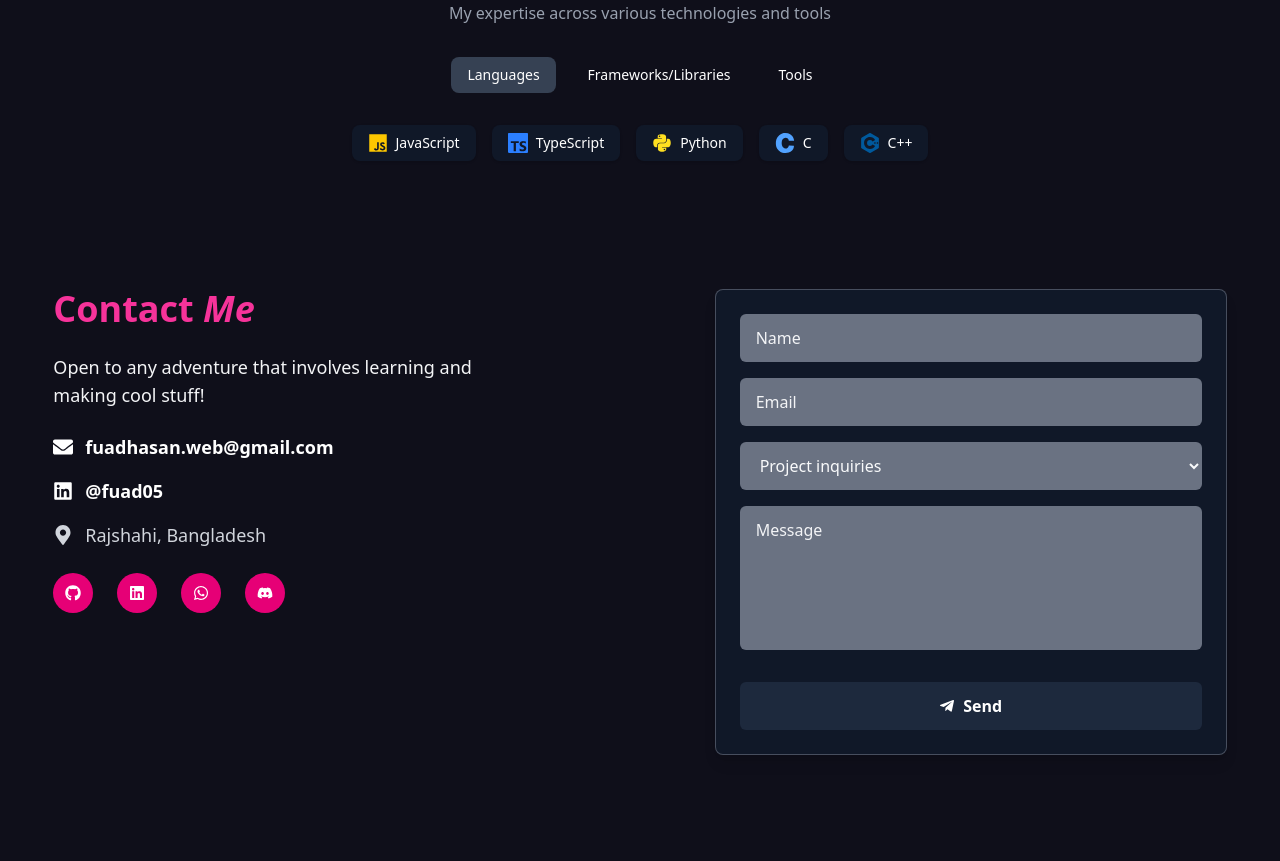
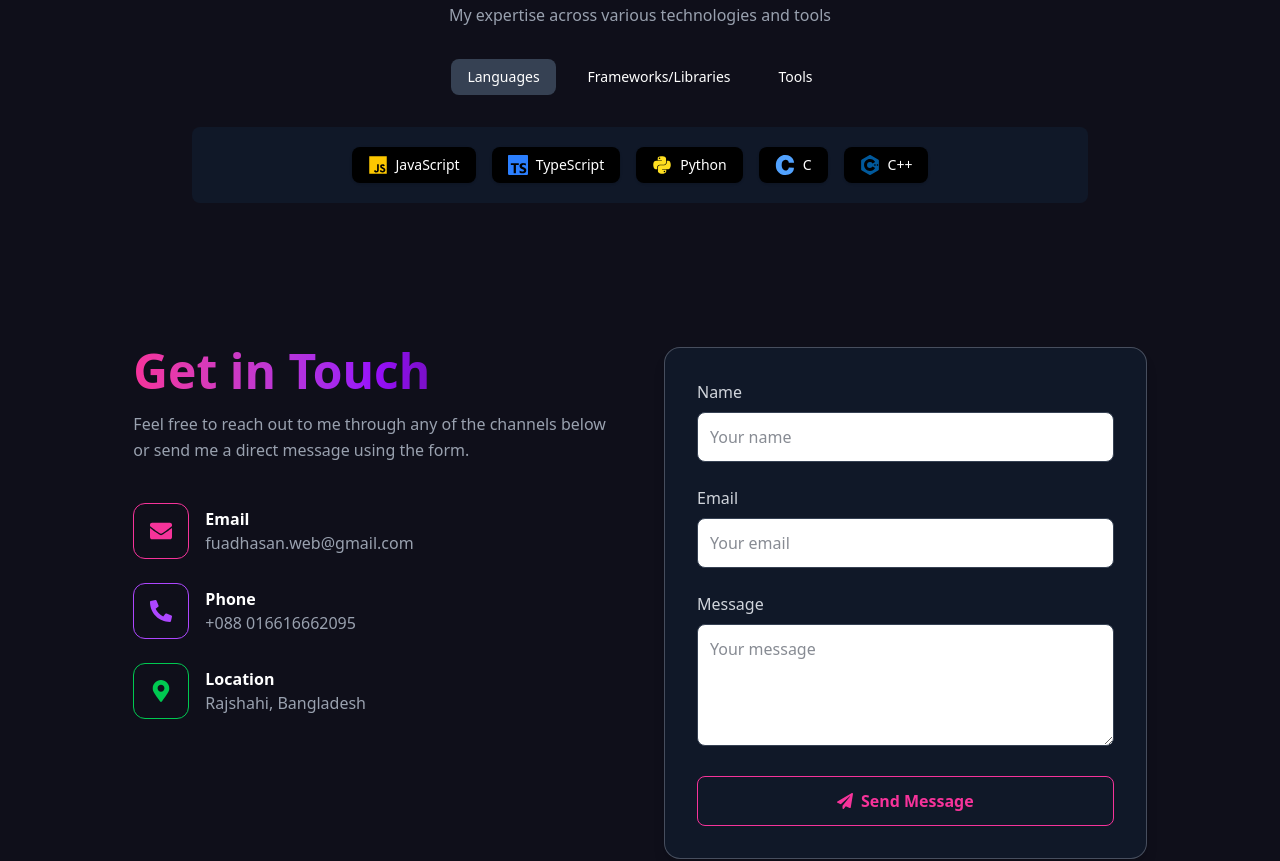
Before and after one commit to fuadhasan05/my-portfolio, a React (Vite) app: page / in a window 1280 px wide. Shown: the part 2340-3201 px from the top of the page. Built offline with nearby package versions, Linux system fonts and the light colour scheme.

Commit message:
update design

```diff
--- a/src/components/Contact.jsx
+++ b/src/components/Contact.jsx
@@ -1,128 +1,95 @@
-import {
-  FaEnvelope,
-  FaMapMarkerAlt,
-  FaGithub,
-  FaLinkedin,
-  FaTelegramPlane,
-  FaTwitter,
-  FaWhatsapp,
-  FaDiscord,
-} from "react-icons/fa";
+import { FaEnvelope, FaPhoneAlt, FaMapMarkerAlt, FaPaperPlane } from "react-icons/fa";
 
 export default function Contact() {
   return (
-    <section className="container mx-auto flex flex-col md:flex-row gap-10 py-16 text-gray-100 min-h-[400px]">
-      {/* Left side: Contact info */}
-      <div className="flex-1 space-y-6">
-        <h2 className="text-4xl font-bold text-pink-500">
-          Contact <span className="italic">Me</span>
+    <section className="text-gray-200 py-20 px-4 md:px-8 lg:px-20">
+      <div className="container mx-auto grid md:grid-cols-2 gap-12">
+
+        {/* Left Section - Contact Info */}
+        <div>
+          <h2 className="text-4xl md:text-5xl font-bold mb-4 text-transparent bg-clip-text bg-gradient-to-r from-pink-500 via-purple-600">
+            Get in Touch
           </h2>
-        <p className="text-lg max-w-md">
-          Open to any adventure that involves learning and making cool stuff!
+          <p className="text-gray-400 mb-10 leading-relaxed">
+            Feel free to reach out to me through any of the channels below or send me a direct message using the form.
           </p>
 
-        {/* Contact details */}
-        <div className="space-y-4">
-          <div className="flex items-center gap-3 text-white font-semibold text-lg">
-            <FaEnvelope className="text-xl" />
-            <a
-              href="mailto:fuadhasan.web@gmail.com"
-              className="hover:underline"
-            >
-              fuadhasan.web@gmail.com
-            </a>
+          <div className="space-y-6">
+            {/* Email */}
+            <div className="flex items-center space-x-4">
+              <div className="w-14 h-14 rounded-xl border border-pink-500 flex items-center justify-center text-pink-500">
+                <FaEnvelope size={22} />
               </div>
-          <div className="flex items-center gap-3 text-white font-semibold text-lg">
-            <FaLinkedin className="text-xl" />
-            <a
-              href="https://www.linkedin.com/in/fuad05/"
-              target="_blank"
-              rel="noreferrer"
-              className="hover:underline"
-            >
-              @fuad05
-            </a>
-          </div>
-          <div className="flex items-center gap-3 text-gray-300 text-lg">
-            <FaMapMarkerAlt className="text-xl" />
-            <span>Rajshahi, Bangladesh</span>
+              <div>
+                <p className="font-semibold text-white">Email</p>
+                <p className="text-gray-400">fuadhasan.web@gmail.com</p>
               </div>
             </div>
 
-        {/* Social icons */}
-        <div className="flex space-x-6 mt-6">
-          <a
-            href="https://github.com/fuadhasan05"
-            target="_blank"
-            rel="noreferrer"
-            className="p-3 bg-pink-600 rounded-full hover:bg-pink-700 transition"
-          >
-            <FaGithub className="text-white" />
-          </a>
-          <a
-            href="https://linkedin.com/in/fuad05"
-            target="_blank"
-            rel="noreferrer"
-            className="p-3 bg-pink-600 rounded-full hover:bg-pink-700 transition"
-          >
-            <FaLinkedin className="text-white" />
-          </a>
-          <a
-            href="https://wa.me/08801616662095"
-            target="_blank"
-            rel="noreferrer"
-            className="p-3 bg-pink-600 rounded-full hover:bg-pink-700 transition"
-          >
-            <FaWhatsapp className="text-white" />
-          </a>
-          <a
-            href="https://discord.com/users/.fuad_hasan"
-            target="_blank"
-            rel="noreferrer"
-            className="p-3 bg-pink-600 rounded-full hover:bg-pink-700 transition"
-          >
-            <FaDiscord className="text-white" />
-          </a>
+            {/* Phone */}
+            <div className="flex items-center space-x-4">
+              <div className="w-14 h-14 rounded-xl border border-purple-500 flex items-center justify-center text-purple-500">
+                <FaPhoneAlt size={22} />
+              </div>
+              <div>
+                <p className="font-semibold text-white">Phone</p>
+                <p className="text-gray-400">+088 016616662095</p>
               </div>
             </div>
 
-      {/* Right side: Contact form */}
-      <form className="flex-1 max-w-lg p-6 rounded-lg border bg-gray-900 border-gray-400/40 shadow-lg flex flex-col gap-4">
+            {/* Location */}
+            <div className="flex items-center space-x-4">
+              <div className="w-14 h-14 rounded-xl border border-green-500 flex items-center justify-center text-green-500">
+                <FaMapMarkerAlt size={22} />
+              </div>
+              <div>
+                <p className="font-semibold text-white">Location</p>
+                <p className="text-gray-400">Rajshahi, Bangladesh</p>
+              </div>
+            </div>
+          </div>
+        </div>
+
+        {/* Right Section - Form */}
+        <div className="bg-gray-900 border border-gray-400/40 rounded-2xl p-8 shadow-lg">
+          <form className="space-y-6">
+            <div>
+              <label className="block mb-2 text-gray-300 font-medium">Name</label>
               <input
                 type="text"
-          placeholder="Name"
-          className="rounded-md py-3 px-4 bg-gray-500 text-gray-50 placeholder-gray-100 focus:outline-none"
-          required
+                className="w-full p-3 rounded-lg bg-white text-gray-900 border border-gray-700  outline-none"
+                placeholder="Your name"
               />
+            </div>
+
+            <div>
+              <label className="block mb-2 text-gray-300 font-medium">Email</label>
               <input
                 type="email"
-          placeholder="Email"
-          className="rounded-md py-3 px-4 bg-gray-500 text-gray-50 placeholder-gray-100 focus:outline-none"
-          required
+                className="w-full p-3 rounded-lg bg-white text-gray-900 border border-gray-700  outline-none"
+                placeholder="Your email"
               />
-        <select
-          className="rounded-md py-3 px-4  bg-gray-500 text-gray-50 placeholder-gray-100 focus:outline-none"
-          defaultValue="Project inquiries"
-          required
-        >
-          <option disabled>Project inquiries</option>
-          <option>Project inquiries</option>
-          <option>Collaboration</option>
-          <option>Others</option>
-        </select>
+            </div>
+
+            <div>
+              <label className="block mb-2 text-gray-300 font-medium">Message</label>
               <textarea
-          placeholder="Message"
-          rows={5}
-          className="rounded-md py-3 px-4 bg-gray-500 text-gray-50 placeholder-gray-100 focus:outline-none resize-none"
-          required
-        />
+                rows="4"
+                className="w-full p-3 rounded-lg bg-white text-gray-900 border border-gray-700  outline-none"
+                placeholder="Your message"
+              ></textarea>
+            </div>
+
             <button
               type="submit"
-          className="mt-4 bg-slate-800 hover:bg-slate-400 transition rounded-md py-3 font-semibold text-white flex justify-center items-center gap-2 cursor-pointer"
+              className="w-full flex items-center justify-center gap-2 p-3 rounded-lg border border-pink-500 text-pink-500 font-semibold hover:bg-pink-500 hover:text-white transition"
             >
-          <FaTelegramPlane /> Send
+              <FaPaperPlane /> Send Message
             </button>
           </form>
+        </div>
+
+      </div>
     </section>
   );
 }
--- a/src/components/FeaturedProjects.jsx
+++ b/src/components/FeaturedProjects.jsx
@@ -26,7 +26,7 @@ export default function FeaturedProjects() {
         {projects.map((project) => (
           <div
             key={project.id}
-            className="bg-gray-900 rounded-lg overflow-hidden shadow-lg flex flex-col"
+            className="bg-gray-900 border border-gray-400/40 rounded-lg overflow-hidden shadow-lg flex flex-col"
           >
             <img
               src={project.image}
--- a/src/components/TechnicalSkills.jsx
+++ b/src/components/TechnicalSkills.jsx
@@ -81,11 +81,11 @@ export default function TechnicalSkills() {
       </div>
 
       {/* Skills Grid */}
-      <div className="flex flex-wrap justify-center gap-4 max-w-4xl mx-auto">
+      <div className="flex flex-wrap justify-center gap-4 max-w-4xl mx-auto bg-gray-900 rounded-lg p-5">
         {skillsData[activeCategory].map((skill, idx) => (
           <div
             key={idx}
-            className="flex items-center gap-2 bg-gray-900 px-4 py-2 rounded-lg shadow hover:shadow-lg transition"
+            className="flex items-center gap-2 bg-black px-4 py-2 rounded-lg shadow hover:shadow-lg transition"
           >
             <span className="text-xl">{skill.icon}</span>
             <span className="text-sm font-medium">{skill.name}</span>
```
Lines whose indentation alone changed are shown as unchanged.
